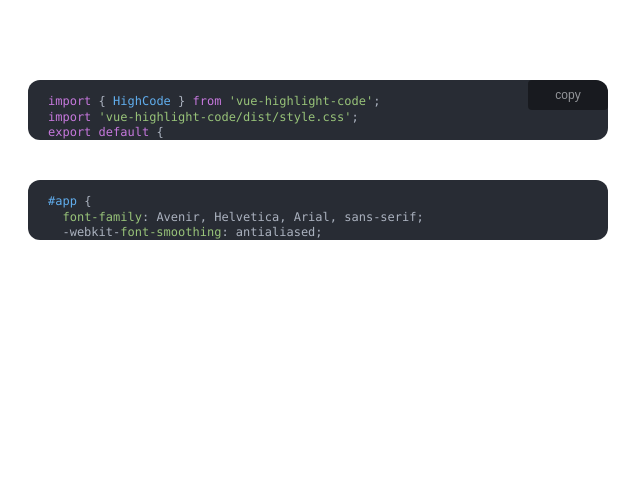
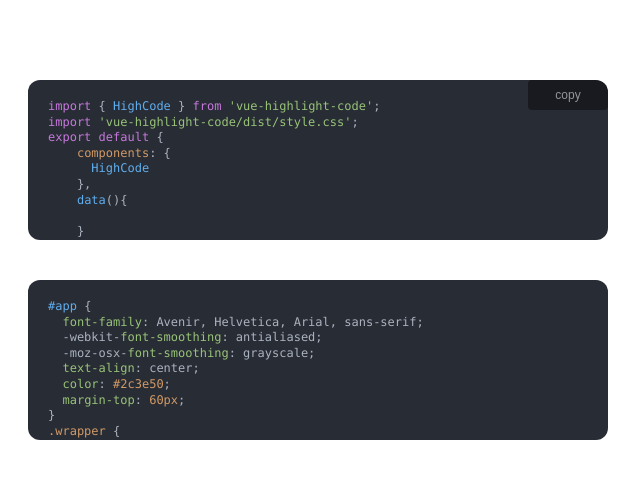
Before and after one commit to F-one-1/vue-highlight-code, a Vue app: page / in a window 1280 px wide. Shown: the top 478 px of the page, without its empty margins (0-643 px from the left). Built offline with nearby package versions, Linux system fonts and the light colour scheme.

Commit message:
fix: higlight code height

```diff
--- a/src/App.vue
+++ b/src/App.vue
@@ -36,7 +36,7 @@ const vue = 'vue'
 const dark = 'dark'
 const borderRadius = '10px'
 const fontSize = '12px'
-const height = '60px'
+const height = '160px'
 const width = '580px'
 const H = ref(null)
 onMounted(() => {
--- a/src/components/HighCode.vue
+++ b/src/components/HighCode.vue
@@ -264,7 +264,8 @@ defineExpose({
     // padding: 20px;
     padding-left: 20px;
     // overflow: overlay;
-    margin: auto 0;
+    margin: 0;
+    margin-top: 5px;
     // border-radius: 5px;
     display: flex;
     textarea {
```
